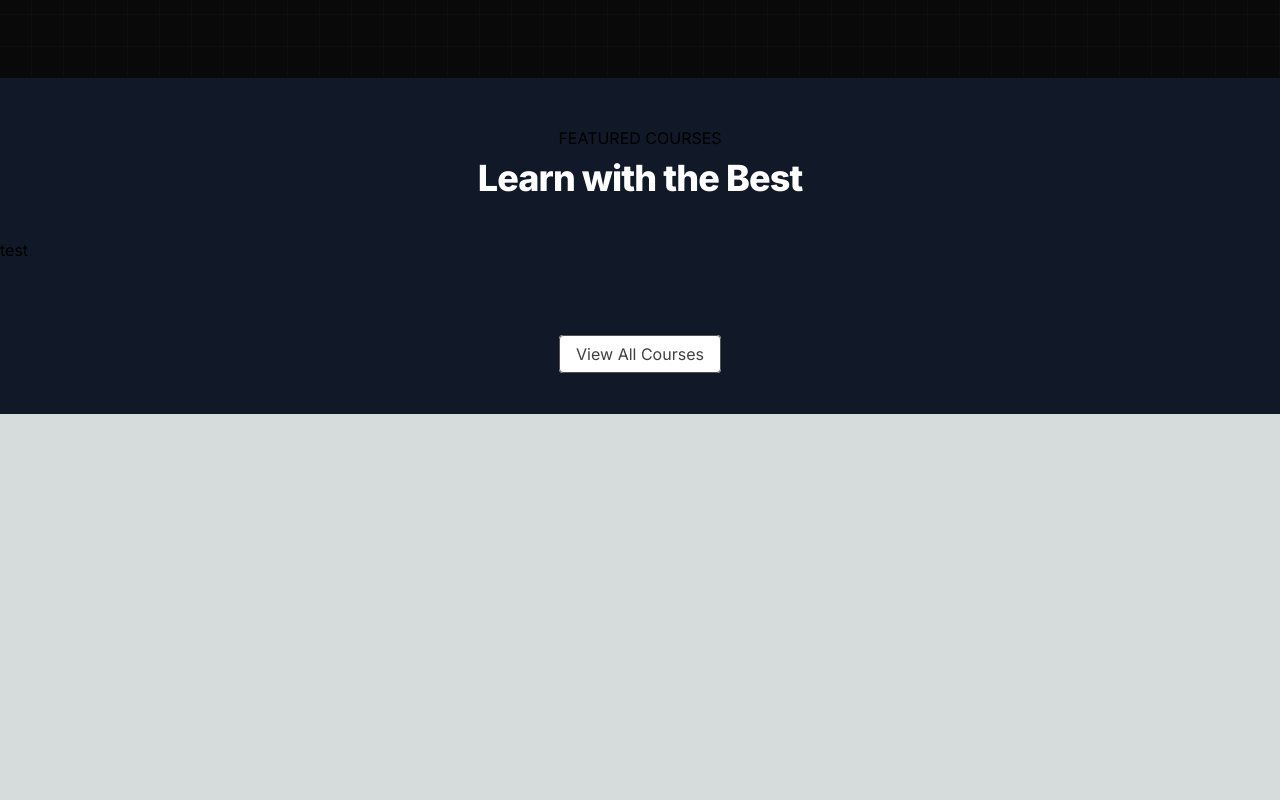
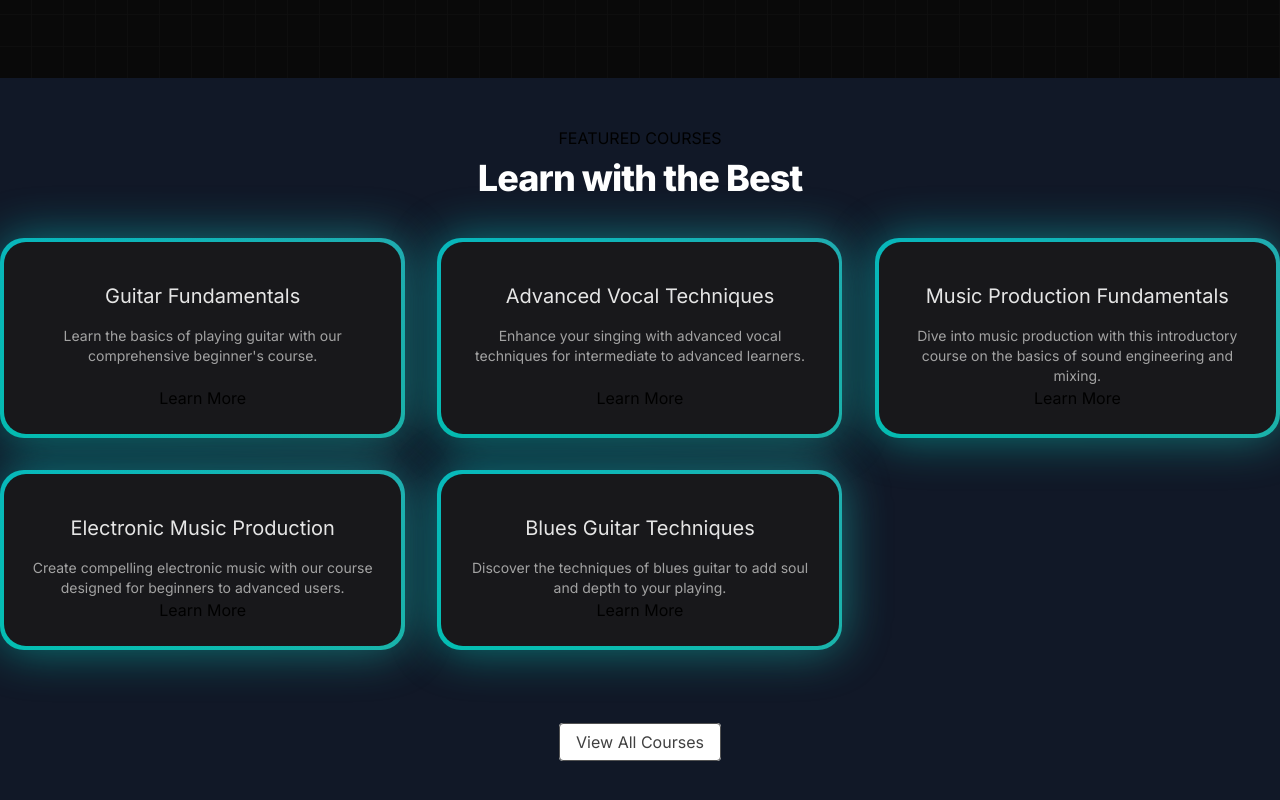
Before and after one commit to parasnever/Next-js, a Next.js app: page / in a window 1280 px wide. Shown: the part 562-1362 px from the top of the page. Before the commit the page ends 976 px from the top, so only its background shows below. Built offline with nearby package versions, Linux system fonts and the light colour scheme.

Commit message:
fetured of the box

```diff
--- a/src/components/FeaturedCourses.tsx
+++ b/src/components/FeaturedCourses.tsx
@@ -1,11 +1,23 @@
+'use client'
 import React from 'react'
 import courseData from "../data/music_courses.json"
 import Link from 'next/link'
+import { BackgroundGradient } from './ui/background-gradient'
 
 
-interface Courses {}
+interface Courses {
+
+  id: number,
+  title: string,
+  slug: string,
+  description: string,
+  price: number,
+  instructor:string,
+  isFeatured: boolean,
+
+}
 function FeaturedCourses() {
-  courseData.courses.filter(course => course.isFeatured)
+  const feturedCourses = courseData.courses.filter((course:Courses) => course.isFeatured)
 
   return (
     <div className='py-12 bg-gray-900'>
@@ -15,7 +27,18 @@ function FeaturedCourses() {
         </div>
         <div className='mt-10' >
           <div className='grid grid-cols-1 sm:grid-cols-2 lg:grid-cols-3 gap-8 justify-center'>
-            test
+            {feturedCourses.map((course:Courses)=>(
+              <div key={course.id} className="flex justify-center">
+               <BackgroundGradient className='flex flex-col  rounded-[22px] bg-white dark:bg-zinc-900 overflow-hidden h-full max-sm:'>
+                  <div className='p-4 sm:p-6 flex flex-col items-center text-center flex-grow'>
+                    <p className='text-lg sm:text-xl text-black mt-4 mb-4 dark:text-neutral-200'>{course.title}</p>
+                    <p className='text-sm text-neutral-600 dark:text-neutral-400 flex-grow'>{course.description}</p>
+                    <Link href={`/courses/${course.slug}`}>
+                    Learn More</Link>
+                  </div>
+               </BackgroundGradient>
+              </div>
+            ))}
           </div>
         </div>
 
--- a/src/components/HeroSection.tsx
+++ b/src/components/HeroSection.tsx
@@ -19,7 +19,7 @@ function HeroSection() {
         >Master the art of Music</h1>
         <p
         className="mt-4 font-normal text-base md:text-lg text-neutral-300 max-w-lg mx-auto"
-        >Dive into our comprehensive music courses and transform your musical journey today. Whether you're a beginner or looking to refine your skills, join us to unlock your true potential.</p>
+        >Dive into our comprehensive music courses and transform your musical journey today. Whether you&apos;re a beginner or looking to refine your skills, join us to unlock your true potential.</p>
         <div className="mt-4">
             <Link href={"/courses"}>
                <Button borderRadius="1.75rem"
```
